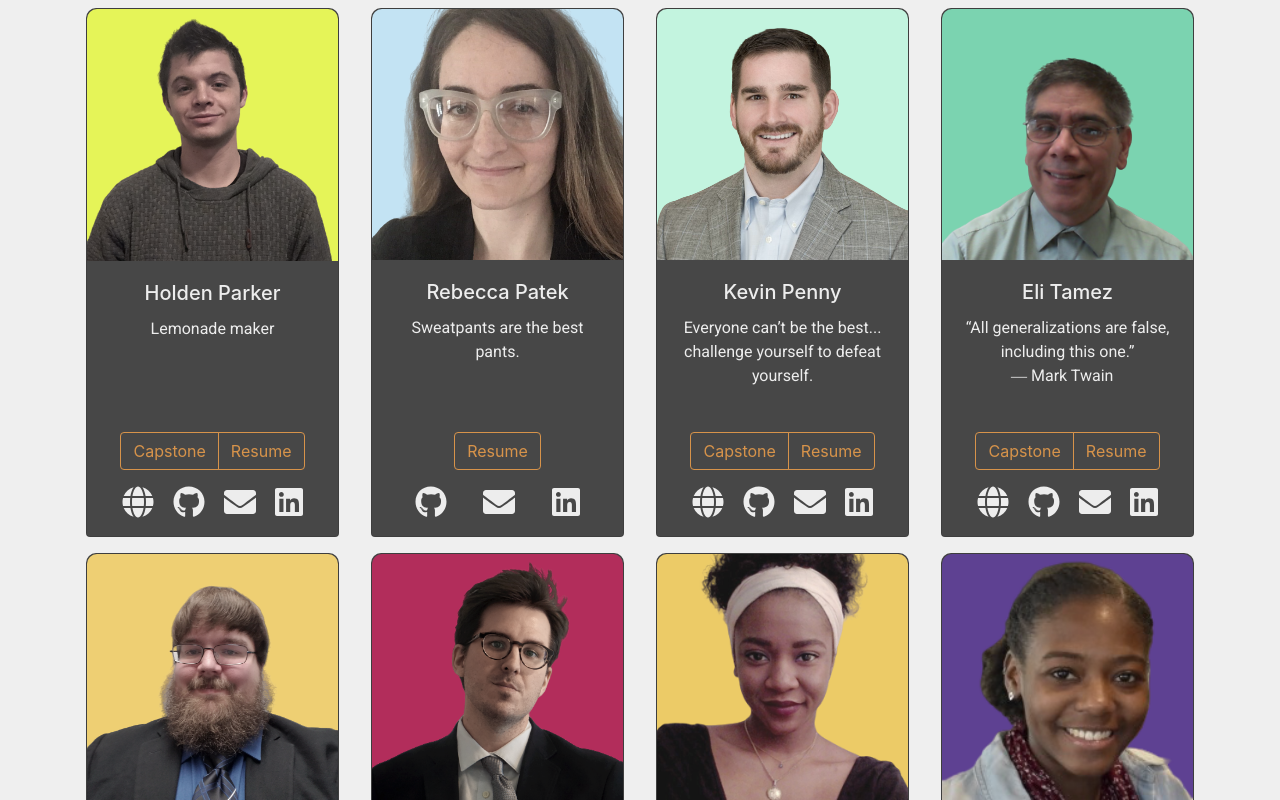
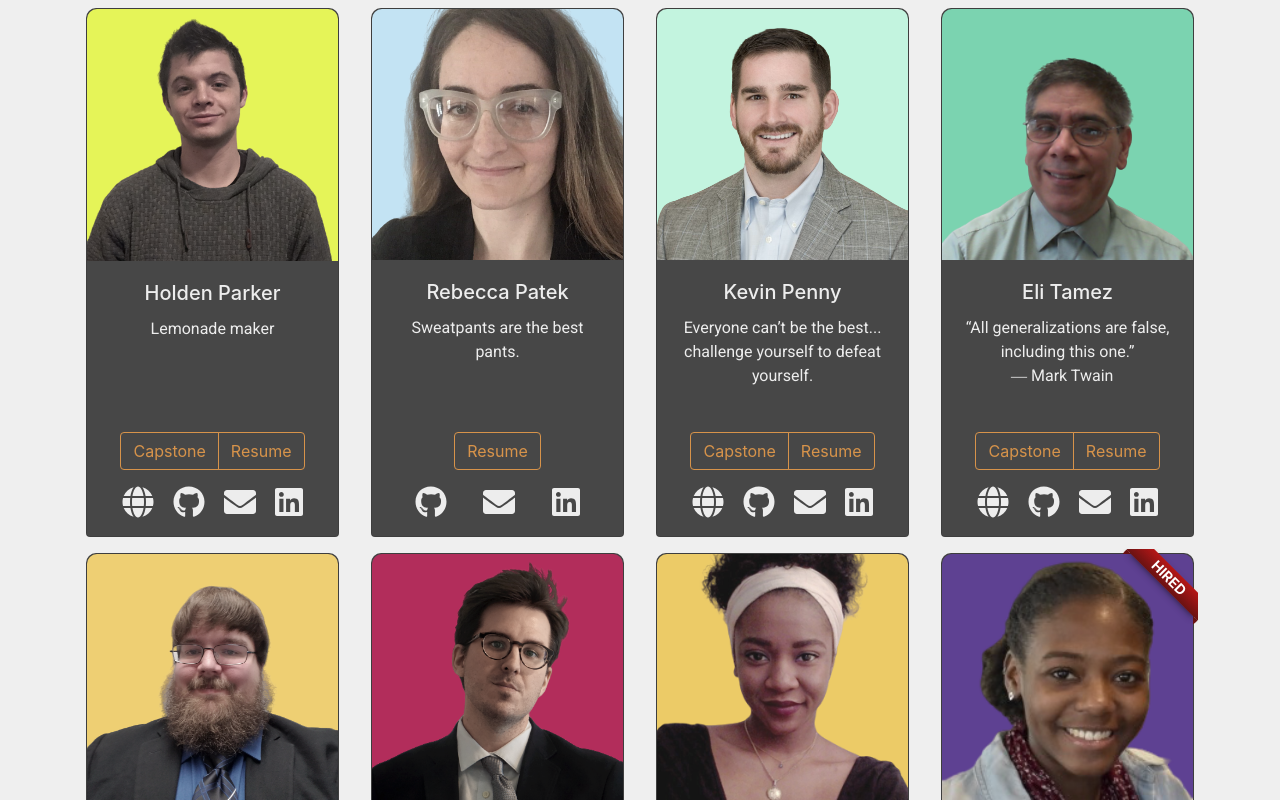
Before and after one commit to nss-cohort-37/nss-cohort-37.github.io, a React (Create React App) app: page / in a window 1280 px wide. Shown: the part 3270-4070 px from the top of the page. Built offline with nearby package versions, Linux system fonts and the light colour scheme.

Commit message:
stole this from c29 website

```diff
--- a/src/components/Developers.js
+++ b/src/components/Developers.js
@@ -21,6 +21,7 @@ export default function Developers() {
 
   const [activeDemoStudent, setActiveDemoStudent] = useState();
   const toggle = (student) => setActiveDemoStudent(student);
+
 
   return (
     <div>
@@ -63,12 +64,19 @@ export default function Developers() {
               className="col-xs-12 col-sm-12 col-md-6 col-lg-4 col-xl-3 p-2"
             >
               <Card className="developers__card cohortMems mx-2">
+                <span>
+                  {student.hired == true? <div class="ribbon">
+                    <span>
+                      HIRED
+                    </span>
+                  </div>: null}
+                </span>
                 <CardImg
                   top
                   width="100%"
                   src={`images/classmates/${student.proImg}`}
                   alt="Card image cap"
-                />
+                  />
                 <CardBody>
                   <CardTitle>
                     <h5 className="text-center">
--- a/src/data/cohort.json
+++ b/src/data/cohort.json
@@ -11,7 +11,8 @@
       "proImg": "DanielBennett.png",
       "funImg": "DanielBennett.png",
       "resume": "DanielBennett.pdf",
-      "capstoneUrl": "https://www.youtube.com/embed/EyneS9R4PHg"
+      "capstoneUrl": "https://www.youtube.com/embed/EyneS9R4PHg",
+      "hired": false
     },
     {
       "id": 2,
@@ -25,7 +26,8 @@
       "proImg": "AudreyBorgra.png",
       "funImg": "BW-AudreyBorgra.png",
       "resume": "AudreyBorgra-Resume.pdf",
-      "capstoneUrl": "https://www.youtube.com/embed/_LPC0Fh031U"
+      "capstoneUrl": "https://www.youtube.com/embed/_LPC0Fh031U",
+      "hired": false
     },
     {
       "id": 3,
@@ -39,7 +41,8 @@
       "proImg": "TaylorCarroll.png",
       "funImg": "TaylorCarroll.png",
       "resume": "TaylorCarroll.pdf",
-      "capstoneUrl": "https://www.youtube.com/embed/1HKE_M0C_9k"
+      "capstoneUrl": "https://www.youtube.com/embed/1HKE_M0C_9k",
+      "hired": false
     },
     {
       "id": 4,
@@ -53,7 +56,8 @@
       "proImg": "LuisChavez.png",
       "funImg": "LuisChavez.png",
       "resume": "LuisChavez.pdf",
-      "capstoneUrl": ""
+      "capstoneUrl": "",
+      "hired": false
     },
     {
       "id": 6,
@@ -67,7 +71,8 @@
       "proImg": "GarrettFreshwater.png",
       "funImg": "BW-GarrettFreshwater.png",
       "resume": "GarrettFreshwater.pdf",
-      "capstoneUrl": "https://www.youtube.com/embed/7UOLenTBHTk"
+      "capstoneUrl": "https://www.youtube.com/embed/7UOLenTBHTk",
+      "hired": false
     },
     {
       "id": 7,
@@ -81,7 +86,8 @@
       "proImg": "MacGibbons.png",
       "funImg": "MacGibbons.png",
       "resume": "MacGibbons.pdf",
-      "capstoneUrl": "https://www.youtube.com/embed/yT9bWVO6J6s"
+      "capstoneUrl": "https://www.youtube.com/embed/yT9bWVO6J6s",
+      "hired": false
     },
     {
       "id": 8,
@@ -95,7 +101,8 @@
       "proImg": "JohnGilliam.png",
       "funImg": "JohnGilliam.png",
       "resume": "JohnGilliam.pdf",
-      "capstoneUrl": "https://www.youtube.com/embed/JuzU2vwIaSg"
+      "capstoneUrl": "https://www.youtube.com/embed/JuzU2vwIaSg",
+      "hired": false
     },
     {
       "id": 10,
@@ -109,7 +116,8 @@
       "proImg": "MaggieGreene.png",
       "funImg": "MaggieGreene.png",
       "resume": "MaggieGreene.pdf",
-      "capstoneUrl": "https://www.youtube.com/embed/xuPViS7oXog"
+      "capstoneUrl": "https://www.youtube.com/embed/xuPViS7oXog",
+      "hired": false
     },
     {
       "id": 11,
@@ -123,7 +131,8 @@
       "proImg": "NamitaManohar.png",
       "funImg": "BW-NamitaManohar.png",
       "resume": "NManohar.pdf",
-      "capstoneUrl": "https://www.youtube.com/embed/NG6bDhWXGKA"
+      "capstoneUrl": "https://www.youtube.com/embed/NG6bDhWXGKA",
+      "hired": false
     },
     {
       "id": 13,
@@ -137,7 +146,8 @@
       "proImg": "CoffeyMay.png",
       "funImg": "BW-CoffeyMay.png",
       "resume": "CoffeyMay.pdf",
-      "capstoneUrl": "https://www.youtube.com/embed/fq9eK7MhDoA"
+      "capstoneUrl": "https://www.youtube.com/embed/fq9eK7MhDoA",
+      "hired": false
     },
     {
       "id": 14,
@@ -151,7 +161,8 @@
       "proImg": "WillyMetcalf.png",
       "funImg": "BW-WillyMetcalf.png",
       "resume": "WillyMetcalf.pdf",
-      "capstoneUrl": "https://www.youtube.com/embed/AVL8o4u2jIo"
+      "capstoneUrl": "https://www.youtube.com/embed/AVL8o4u2jIo",
+      "hired": false
     },
     {
       "id": 15,
@@ -165,7 +176,8 @@
       "proImg": "JamesNitz.png",
       "funImg": "BW-JamesNitz.png",
       "resume": "JamesNitz.pdf",
-      "capstoneUrl": "https://www.youtube.com/embed/SD-qIlfpifA"
+      "capstoneUrl": "https://www.youtube.com/embed/SD-qIlfpifA",
+      "hired": false
     },
     {
       "id": 16,
@@ -179,7 +191,8 @@
       "proImg": "HoldenParker.png",
       "funImg": "BW-HoldenParker.png",
       "resume": "HoldenParker.pdf",
-      "capstoneUrl": "https://www.youtube.com/embed/qgcGIXh42KA"
+      "capstoneUrl": "https://www.youtube.com/embed/qgcGIXh42KA",
+      "hired": false
     },
     {
       "id": 17,
@@ -192,7 +205,8 @@
       "proImg": "RebeccaPatek.png",
       "funImg": "RebeccaPatek.png",
       "resume": "RebeccaPatek.pdf",
-      "capstoneUrl": ""
+      "capstoneUrl": "",
+      "hired": false
     },
     {
       "id": 18,
@@ -206,7 +220,8 @@
       "proImg": "KevinPenny.png",
       "funImg": "BW-KevinPenny.png",
       "resume": "KevinPenny.pdf",
-      "capstoneUrl": "https://www.youtube.com/embed/GYMXeyZ2S7U"
+      "capstoneUrl": "https://www.youtube.com/embed/GYMXeyZ2S7U",
+      "hired": false
     },
     {
       "id": 20,
@@ -220,7 +235,8 @@
       "proImg": "EliTamez.png",
       "funImg": "EliTamez.png",
       "resume": "EliTamez.pdf",
-      "capstoneUrl": "https://www.youtube.com/embed/TT55_BDBjYc"
+      "capstoneUrl": "https://www.youtube.com/embed/TT55_BDBjYc",
+      "hired": false
     },
     {
       "id": 21,
@@ -234,7 +250,8 @@
       "proImg": "SpencerTruett.png",
       "funImg": "SpencerTruett.png",
       "resume": "SpencerTruett.pdf",
-      "capstoneUrl": "https://www.youtube.com/embed/h_XkO6LGYw8"
+      "capstoneUrl": "https://www.youtube.com/embed/h_XkO6LGYw8",
+      "hired": false
     },
     {
       "id": 22,
@@ -248,7 +265,8 @@
       "proImg": "JansenVanDerSpuy.png",
       "funImg": "BW-JansenVanDerSpuy.png",
       "resume": "Jansen.pdf",
-      "capstoneUrl": "https://www.youtube.com/embed/Gw5lSPn00io"
+      "capstoneUrl": "https://www.youtube.com/embed/Gw5lSPn00io",
+      "hired": false
     },
     {
       "id": 23,
@@ -262,7 +280,8 @@
       "proImg": "AjaWashington.png",
       "funImg": "BW-AjaWashington.png",
       "resume": "AjaWashington.pdf",
-      "capstoneUrl": "https://www.youtube.com/embed/sD8FZJYVuC4"
+      "capstoneUrl": "https://www.youtube.com/embed/sD8FZJYVuC4",
+      "hired": false
     },
     {
       "id": 24,
@@ -273,7 +292,8 @@
       "portfolio": "http://jasminewilliams.dev",
       "email": "jasminewilliams2017@gmail.com",
       "proImg": "JasmineWilliams.png",
-      "funImg": "BW-JasmineWilliams.png"
+      "funImg": "BW-JasmineWilliams.png",
+      "hired": true
     },
     {
       "id": 25,
@@ -287,7 +307,8 @@
       "proImg": "OnterioWright.png",
       "funImg": "BW-OnterioWright.png",
       "resume": "OnterioWrightResume.pdf",
-      "capstoneUrl": "https://www.youtube.com/embed/wEhSKXeipOU"
+      "capstoneUrl": "https://www.youtube.com/embed/wEhSKXeipOU",
+      "hired": false
     }
   ]
 }
--- a/src/index.css
+++ b/src/index.css
@@ -11,3 +11,52 @@ code {
   font-family: source-code-pro, Menlo, Monaco, Consolas, 'Courier New',
     monospace;
 }
+
+.ribbon {
+  position: absolute;
+  right: -5px;
+  top: -5px;
+  z-index: 1;
+  overflow: hidden;
+  overflow-x: hidden;
+  overflow-y: hidden;
+  width: 75px;
+  height: 75px;
+  text-align: right;
+}
+
+.ribbon span {
+  font-size: 14px;
+  font-weight: bold;
+  color: #FFF;
+  text-transform: uppercase;
+  text-align: center;
+  line-height: 20px;
+  transform: rotate(45deg);
+  -webkit-transform: rotate(45deg);
+  width: 100px;
+  display: block;
+  background: #79A70A;
+  background: linear-gradient(#F70505 0%, #8F0808 100%);
+  box-shadow: 0 3px 10px -5px rgba(0, 0, 0, 1);
+  position: absolute;
+  top: 19px; right: -21px;
+}
+.ribbon span::before {
+  content: "";
+  position: absolute; left: 0px; top: 100%;
+  z-index: -1;
+  border-left: 3px solid #8F0808;
+  border-right: 3px solid transparent;
+  border-bottom: 3px solid transparent;
+  border-top: 3px solid #8F0808;
+}
+.ribbon span::after {
+  content: "";
+  position: absolute; right: 0px; top: 100%;
+  z-index: -1;
+  border-left: 3px solid transparent;
+  border-right: 3px solid #8F0808;
+  border-bottom: 3px solid transparent;
+  border-top: 3px solid #8F0808;
+}
```
